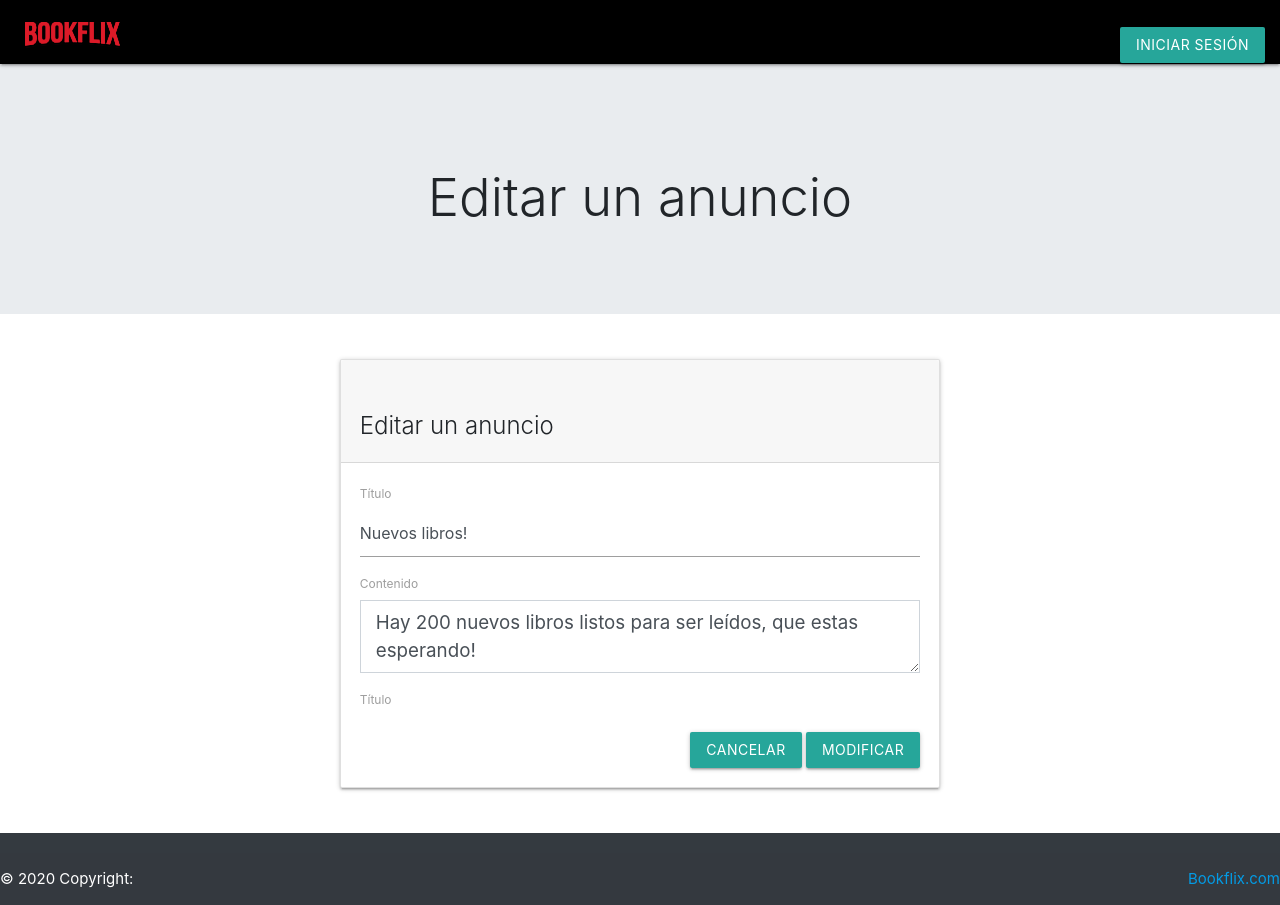
After one commit to ArmandoTercero/Bookflix, a Flask app: page /anuncio/editar?anuncio_id=1 in a window 1280 px wide. The commit adds this page. Run offline with Flask 2, Linux system fonts and the light colour scheme; data comes from the database, SQL or seed files in the repository; some libraries are stand-ins or nearby versions.

Commit message:
Ya se pueden editar los anuncios que estan cargados en el sistema

```diff
--- a/bookflix/controllers/AnuncioController.py
+++ b/bookflix/controllers/AnuncioController.py
@@ -18,4 +18,12 @@ class AnuncioController():
 			Anuncio.crear(request.form)
 			return self.index()
 
+	def edit(self):
+		if request.method == 'GET':
+			anuncio = Anuncio.encontrar_por_id(request.args.get("anuncio_id"))
+			return render_template ('anuncios/edit.html', anuncio=anuncio)
+		elif request.method == 'POST':
+			Anuncio.edit(request.form)
+			return self.index()
+
 anuncioController = AnuncioController()
--- a/bookflix/models/anuncio.py
+++ b/bookflix/models/anuncio.py
@@ -25,3 +25,22 @@ class Anuncio (object):
 		cursor.execute(sql % parametros)
 		cls.database().commit()
 		return True
+
+	@classmethod
+	def encontrar_por_id(cls, id):
+		sql = "SELECT * FROM anuncio WHERE id = %s"
+		cursor = cls.database().cursor()
+		cursor.execute(sql, (id))
+		return cursor.fetchone()
+
+	@classmethod
+	def edit(cls, data):
+		sql = """
+			UPDATE anuncio
+			SET titulo = %s, contenido = %s
+			WHERE anuncio.id = %s
+		"""
+		cursor = cls.database().cursor()
+		cursor.execute(sql, list(data.values()))
+		cls.database().commit()
+		return True
--- a/bookflix/routes/anuncioRoutes.py
+++ b/bookflix/routes/anuncioRoutes.py
@@ -13,3 +13,7 @@ def anuncio_index():
 @app.route("/anuncio/agregar", methods=["POST", "GET"])
 def anuncio_new():
 	return anuncioController.new()
+
+@app.route("/anuncio/editar", methods=["POST", "GET"])
+def anuncio_edit():
+	return anuncioController.edit()
--- /dev/null
+++ b/bookflix/templates/anuncios/edit.html
@@ -0,0 +1,60 @@
+{% extends "layout.html" %}
+{% block title %}Bookflix{% endblock %}
+
+{% block head %}
+	{{ super() }}
+{% endblock %}
+
+
+{% block content %}
+<div class="jumbotron jumbotron-fluid">
+	<div class="container">
+		<h1 class="display-4 text-center">Editar un anuncio</h1>
+	</div>
+</div>
+
+
+<div class="container">
+	<div class="card mx-auto m-5" style="width: 40rem;">
+		<div class="card-header">
+			<h1 class="card-title">Editar un anuncio</h1>
+		</div>
+
+		<div class="card-body">
+			<span class="card-text">
+				<form method="POST">
+					<section class="form-group">
+						<label for="titulo"> Título </label>
+						<input type="text" class="form-control form-control-lg rounded-0" name="titulo"
+							id="titulo" required value="{{anuncio.titulo}}">
+					</section>
+
+					<section class="form-group">
+						<label for="contenido"> Contenido </label>
+						<textarea
+							type="text"
+							class="form-control form-control-lg rounded-0"
+							name="contenido"
+							id="contenido"
+							required
+							value="{{anuncio.contenido}}"
+						>{{anuncio.contenido}}</textarea>
+					</section>
+
+					<section class="form-group">
+						<label for="id"> Título </label>
+						<input type="hidden" class="form-control form-control-lg rounded-0" name="id"
+							id="id" required value="{{anuncio.id}}">
+					</section>
+
+					<div class="text-right">
+						<a href="{{ url_for('anuncio_index') }}" class="btn btn-white">Cancelar</a>
+						<button type="submit" class="btn btn-primary">Modificar</button>
+					</div>
+				</form>
+			</span>
+		</div>
+	</div>
+</div>
+
+{% endblock %}
```
Also changed, not shown: bookflix/templates/anuncios/index.html (+10 -3 lines).
